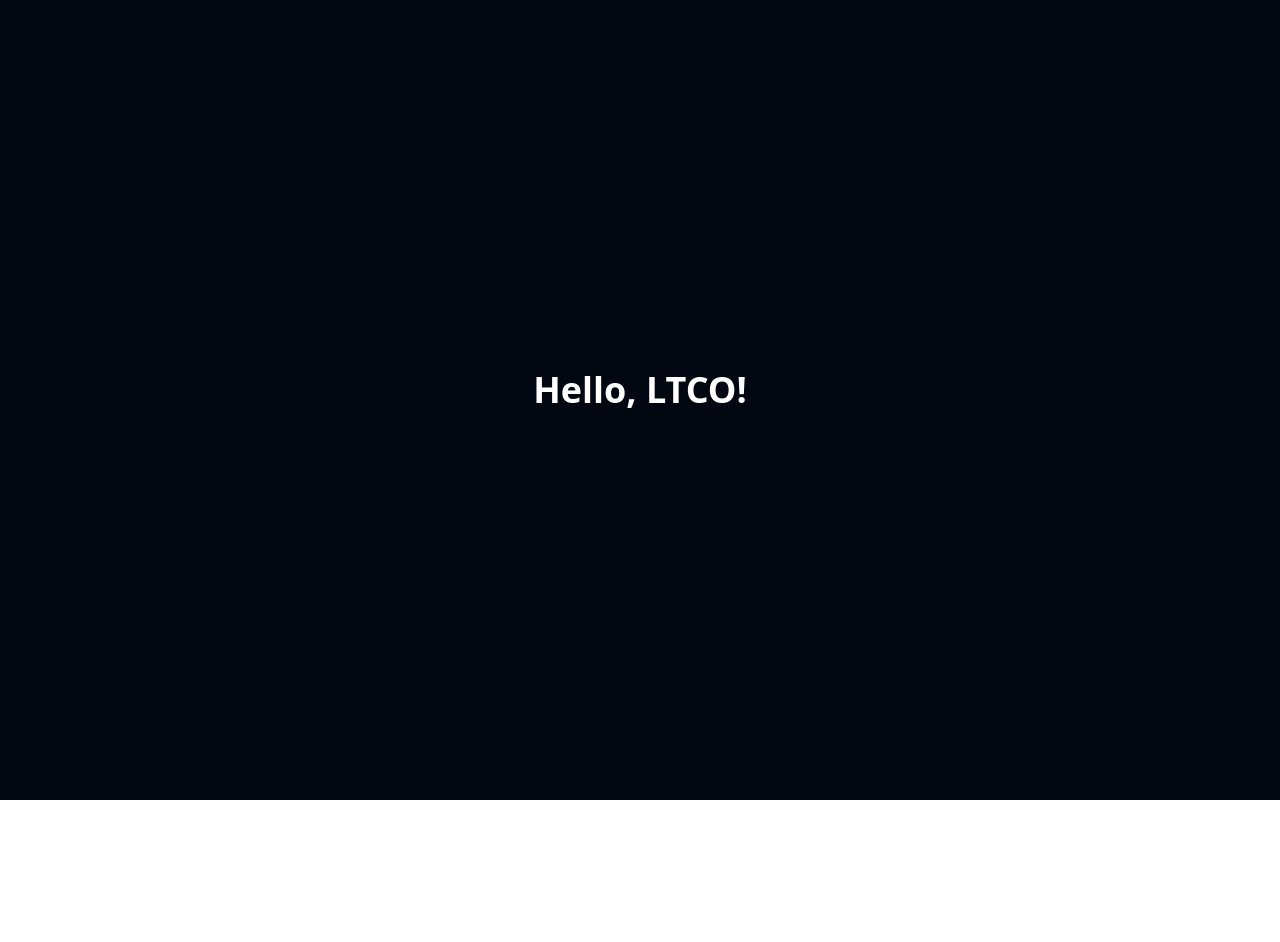
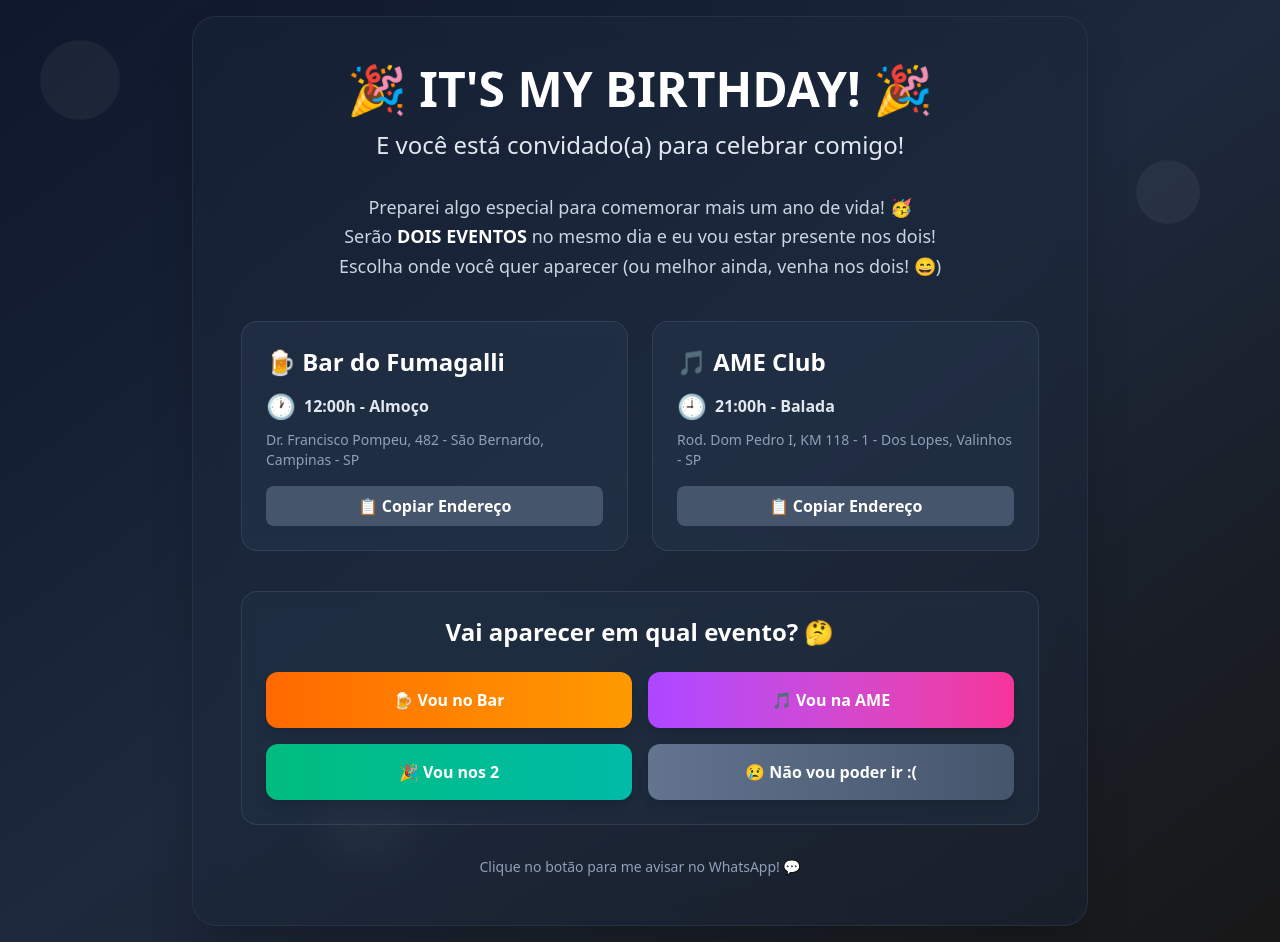
Before and after one commit to leotubarao/bday-invite, a React (Vite) app: page / in a window 1280 px wide. Before the commit the page ends 800 px from the top, so only its background shows below. Built offline with nearby package versions, Linux system fonts and the light colour scheme.

Commit message:
feat: enhance AppContainer with birthday event details and RSVP functionality

```diff
--- a/src/AppContainer.tsx
+++ b/src/AppContainer.tsx
@@ -1,9 +1,144 @@
+import { useCallback, useState } from 'react'
+
 export default function AppContainer() {
+  const [copiedAddress, setCopiedAddress] = useState<string | null>(null)
+
+  const handleCopyAddress = (address: string, location: string) => {
+    navigator.clipboard.writeText(address)
+    setCopiedAddress(location)
+    setTimeout(() => setCopiedAddress(null), 2000)
+  }
+
+  const handlePollResponse = useCallback((response: string) => {
+    const phoneNumber = import.meta.env.VITE_PHONE_NUMBER || '5519999999999'
+    const message = encodeURIComponent(response)
+    window.open(`https://wa.me/${phoneNumber}?text=${message}`, '_blank')
+  }, [])
+
+  const barAddress = 'Dr. Francisco Pompeu, 482 - São Bernardo, Campinas - SP'
+  const ameAddress = 'Rod. Dom Pedro I, KM 118 - 1 - Dos Lopes, Valinhos - SP'
+
   return (
-    <div className='app-container min-h-screen w-full flex justify-center items-center bg-gray-950'>
-      <h1 className='text-white text-4xl font-bold animate-bounce'>
-        Hello, LTCO!
-      </h1>
+    <div className="app-container relative flex min-h-screen w-full items-center justify-center overflow-hidden bg-gradient-to-br from-slate-900 via-slate-800 to-neutral-900 p-4">
+      {/* Elementos decorativos animados */}
+      <div className="animate-float absolute top-10 left-10 h-20 w-20 rounded-full bg-white/5"></div>
+      <div className="animate-float-delayed absolute top-40 right-20 h-16 w-16 rounded-full bg-white/5"></div>
+      <div className="animate-float absolute bottom-20 left-1/4 h-24 w-24 rounded-full bg-white/5"></div>
+      <div className="animate-float-delayed absolute right-1/3 bottom-40 h-12 w-12 rounded-full bg-white/5"></div>
+
+      <div className="animate-fade-in-up relative z-10 w-full max-w-4xl rounded-3xl border border-slate-700/50 bg-slate-800/40 p-8 shadow-2xl backdrop-blur-lg md:p-12">
+        {/* Título */}
+        <div className="mb-8 text-center">
+          <h1 className="animate-pulse-slow mb-4 text-5xl font-bold text-white md:text-5xl">
+            🎉 IT'S MY BIRTHDAY! 🎉
+          </h1>
+          <p className="animate-fade-in text-xl text-slate-200 md:text-2xl">
+            E você está convidado(a) para celebrar comigo!
+          </p>
+        </div>
+
+        {/* Descrição */}
+        <div className="animate-fade-in-delayed mb-10 text-center">
+          <p className="text-lg leading-relaxed text-slate-300">
+            Preparei algo especial para comemorar mais um ano de vida! 🥳
+            <br />
+            Serão <span className="font-bold text-white">DOIS EVENTOS</span> no
+            mesmo dia e eu vou estar presente nos dois!
+            <br />
+            Escolha onde você quer aparecer (ou melhor ainda, venha nos dois!
+            😄)
+          </p>
+        </div>
+
+        {/* Eventos */}
+        <div className="mb-10 grid gap-6 md:grid-cols-2">
+          {/* Bar do Fumagalli */}
+          <div className="animate-slide-in-left transform rounded-2xl border border-slate-600/50 bg-slate-700/30 p-6 backdrop-blur-sm transition-transform duration-300 hover:scale-105 hover:bg-slate-700/40">
+            <h3 className="mb-3 text-2xl font-bold text-white">
+              🍺 Bar do Fumagalli
+            </h3>
+            <div className="mb-4 space-y-2 text-slate-200">
+              <p className="flex items-center gap-2">
+                <span className="text-2xl">🕐</span>
+                <span className="font-semibold">12:00h - Almoço</span>
+              </p>
+              <p className="text-sm text-slate-400">{barAddress}</p>
+            </div>
+            <button
+              onClick={() => handleCopyAddress(barAddress, 'bar')}
+              className="flex w-full items-center justify-center gap-2 rounded-lg bg-slate-600 px-4 py-2 font-semibold text-white transition-colors duration-200 hover:bg-slate-500"
+            >
+              {copiedAddress === 'bar' ? (
+                <>✓ Copiado!</>
+              ) : (
+                <>📋 Copiar Endereço</>
+              )}
+            </button>
+          </div>
+
+          {/* AME Club */}
+          <div className="animate-slide-in-right transform rounded-2xl border border-slate-600/50 bg-slate-700/30 p-6 backdrop-blur-sm transition-transform duration-300 hover:scale-105 hover:bg-slate-700/40">
+            <h3 className="mb-3 text-2xl font-bold text-white">🎵 AME Club</h3>
+            <div className="mb-4 space-y-2 text-slate-200">
+              <p className="flex items-center gap-2">
+                <span className="text-2xl">🕘</span>
+                <span className="font-semibold">21:00h - Balada</span>
+              </p>
+              <p className="text-sm text-slate-400">{ameAddress}</p>
+            </div>
+            <button
+              onClick={() => handleCopyAddress(ameAddress, 'ame')}
+              className="flex w-full items-center justify-center gap-2 rounded-lg bg-slate-600 px-4 py-2 font-semibold text-white transition-colors duration-200 hover:bg-slate-500"
+            >
+              {copiedAddress === 'ame' ? (
+                <>✓ Copiado!</>
+              ) : (
+                <>📋 Copiar Endereço</>
+              )}
+            </button>
+          </div>
+        </div>
+
+        {/* Enquete */}
+        <div className="animate-fade-in-up-delayed rounded-2xl border border-slate-600/50 bg-slate-700/20 p-6 backdrop-blur-sm">
+          <h3 className="mb-6 text-center text-2xl font-bold text-white">
+            Vai aparecer em qual evento? 🤔
+          </h3>
+          <div className="grid grid-cols-1 gap-4 md:grid-cols-2">
+            <button
+              onClick={() =>
+                handlePollResponse('Vou no Bar do Fumagalli às 12h!')
+              }
+              className="transform rounded-xl bg-gradient-to-r from-orange-500 to-amber-500 px-6 py-4 font-bold text-white shadow-lg transition-all duration-200 hover:scale-105 hover:from-orange-600 hover:to-amber-600 hover:shadow-xl"
+            >
+              🍺 Vou no Bar
+            </button>
+            <button
+              onClick={() => handlePollResponse('Vou no AME Club às 21h!')}
+              className="transform rounded-xl bg-gradient-to-r from-purple-500 to-pink-500 px-6 py-4 font-bold text-white shadow-lg transition-all duration-200 hover:scale-105 hover:from-purple-600 hover:to-pink-600 hover:shadow-xl"
+            >
+              🎵 Vou na AME
+            </button>
+            <button
+              onClick={() => handlePollResponse('Vou nos 2 eventos!')}
+              className="transform rounded-xl bg-gradient-to-r from-emerald-500 to-teal-500 px-6 py-4 font-bold text-white shadow-lg transition-all duration-200 hover:scale-105 hover:from-emerald-600 hover:to-teal-600 hover:shadow-xl"
+            >
+              🎉 Vou nos 2
+            </button>
+            <button
+              onClick={() => handlePollResponse('Não vou poder ir :(')}
+              className="transform rounded-xl bg-gradient-to-r from-slate-500 to-slate-600 px-6 py-4 font-bold text-white shadow-lg transition-all duration-200 hover:scale-105 hover:from-slate-600 hover:to-slate-700 hover:shadow-xl"
+            >
+              😢 Não vou poder ir :(
+            </button>
+          </div>
+        </div>
+
+        {/* Footer */}
+        <div className="animate-fade-in mt-8 text-center text-sm text-slate-400">
+          <p>Clique no botão para me avisar no WhatsApp! 💬</p>
+        </div>
+      </div>
     </div>
   )
 }
```
